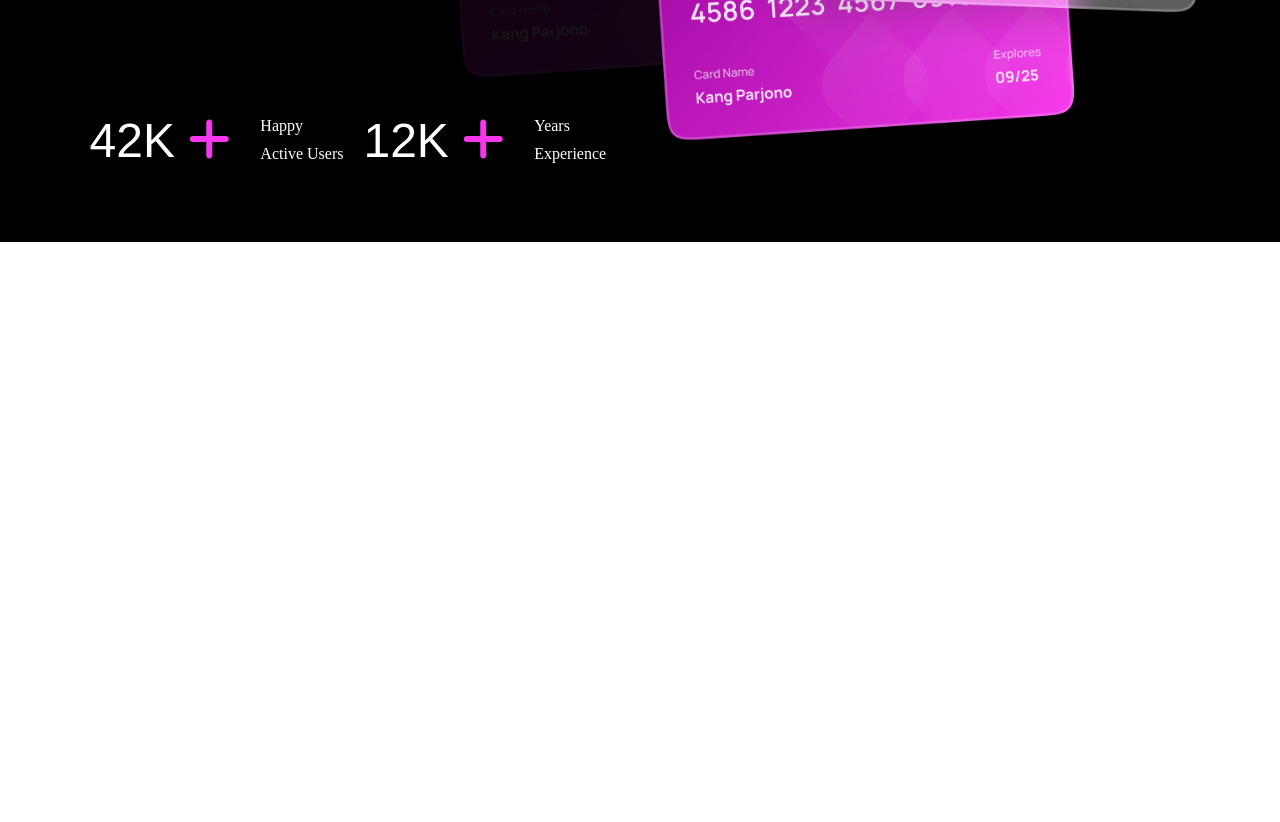
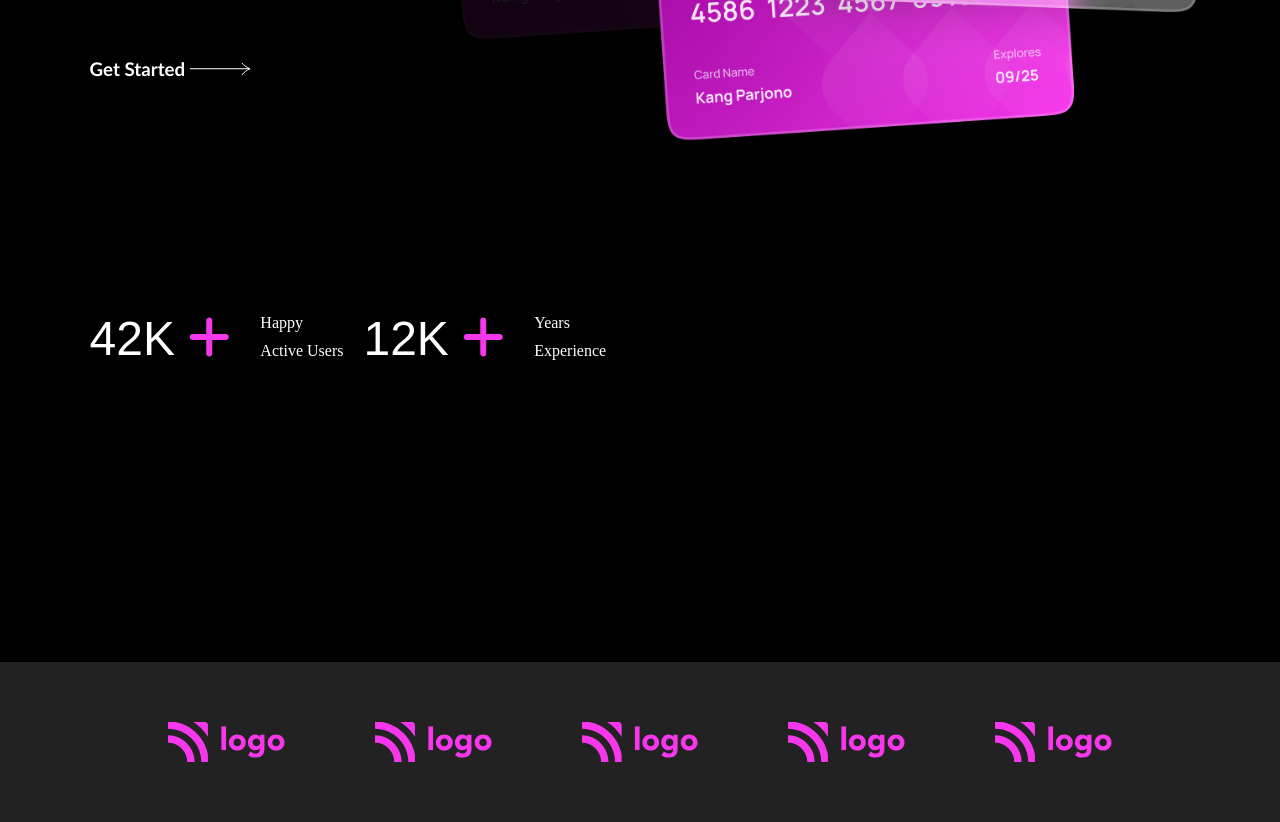
Before and after one commit to K-Subramanyeshwara/Full-Stack-JavaScript_Developer-2, a plain HTML site: page HTML & CSS Projects/Credit-Card-Landing-Page/index.html in a window 1280 px wide. Shown: the part 578-1400 px from the top of the page. Before the commit the page ends 869 px from the top, so only its background shows below. Drawn offline with Linux system fonts and the light colour scheme.

Commit message:
New feature is added

```diff
--- a/HTML & CSS Projects/Credit-Card-Landing-Page/css/style.css
+++ b/HTML & CSS Projects/Credit-Card-Landing-Page/css/style.css
@@ -36,7 +36,7 @@ body{
     display: flex;
     flex-direction: row;
     background-color: #000;
-    height: 700px;
+    height: 140vh;
 }
 
 .heroLeft{
@@ -115,3 +115,22 @@ i {
     top: -7%;
     left: 66%;
 }
+/* end of hero section */
+
+/* logo section */
+
+.logo-section{
+    display: flex;
+    flex-direction: row;
+    justify-content: center;
+    align-items: center;
+    background-color: #222222;
+    height: 20vh;
+}
+
+.logo-section img{
+    height: 70px;
+    padding: 15px 45px;
+}
+
+/* end of logo section */
--- a/HTML & CSS Projects/Credit-Card-Landing-Page/index.html
+++ b/HTML & CSS Projects/Credit-Card-Landing-Page/index.html
@@ -29,7 +29,7 @@
         <li>Contact Us</li>
       </ul>
     </nav>
-    <!--  -->
+    <!-- Introduction -->
     <main class="Hero">
       <div class="heroLeft">
         <h1>
@@ -69,5 +69,15 @@
         </div>
       </div>
     </main>
+    <!-- logo section -->
+    <section>
+      <div class="logo-section">
+        <img src="./Icons/Logo.svg" alt="" srcset="" />
+        <img src="./Icons/Logo.svg" alt="" srcset="" />
+        <img src="./Icons/Logo.svg" alt="" srcset="" />
+        <img src="./Icons/Logo.svg" alt="" srcset="" />
+        <img src="./Icons/Logo.svg" alt="" srcset="" />
+      </div>
+    </section>
   </body>
 </html>
```
